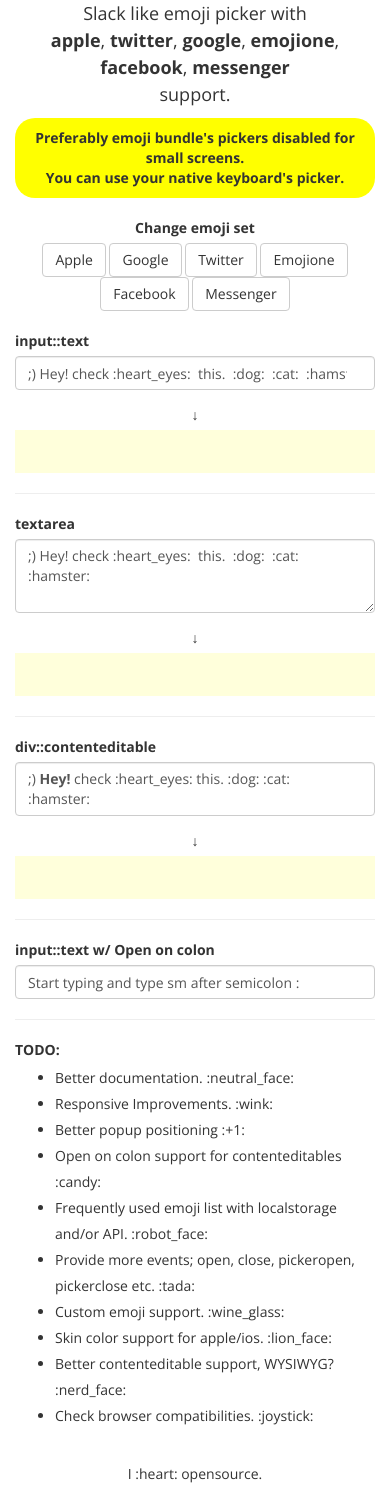
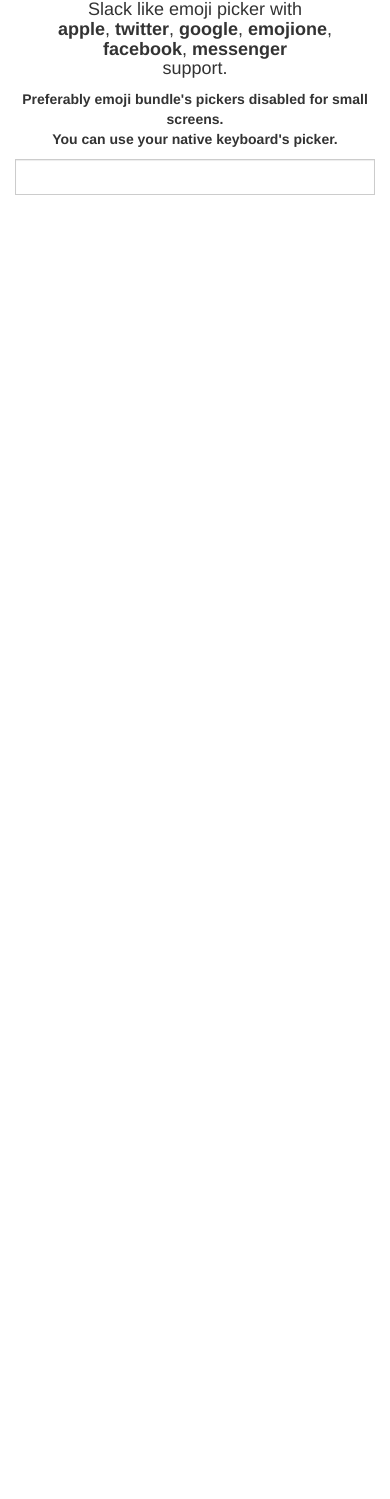
Before and after one commit to eole-repos/emoji-picker, a website: page demo/index.html in a window 390 px wide. Shown: the part 139-1638 px from the top of the page. After the commit the page ends 844 px from the top, so only its background shows below. Drawn offline with nearby package versions, Linux system fonts and the light colour scheme.

Commit message:
add demo

```diff
--- a/demo/index.html
+++ b/demo/index.html
@@ -14,70 +14,35 @@
 
     <link rel="stylesheet" href="../wdt-emoji-bundle.css"/>
     <script type="text/javascript" src="../emoji.min.js"></script>
+    <script type="text/javascript" src="../emoji-data-by-category.js"></script>
     <script type="text/javascript" src="../wdt-emoji-bundle.js"></script>
+    <style type="text/css">
+        #room_detail_message_form {
+            display: block;
+            overflow: auto;
+            min-height: 28px;
+            max-height: 84px;
+            min-width: 65%;
+            outline: 0;
+            padding: 6px 6px 0px 12px;
+            font-size: 14px;
+            line-height: 2;
+            color: #555;
+            background-color: #fff;
+            background-image: none;
+            -webkit-transition: border-color ease-in-out .15s,-webkit-box-shadow ease-in-out .15s;
+            -o-transition: border-color ease-in-out .15s,box-shadow ease-in-out .15s;
+            transition: border-color ease-in-out .15s,box-shadow ease-in-out .15s;
 
-    <style type="text/css">
-        body {
-            font-family: 'Open Sans', sans-serif;
-            overflow-y: scroll;
+            background-color: #fff;
+            border: 1px solid #ccc;
+            -webkit-box-shadow: inset 0 1px 1px rgba(0,0,0,.075);
+            box-shadow: inset 0 1px 1px rgba(0,0,0,.075);
         }
-
-        label {
-            font-weight: bold;
-        }
-
-        .label-block {
-            display: block;
-            text-align: center;
-        }
-
-        #fullname-output,
-        #comment-output,
-        #contenteditable-output,
-        #contenteditable2-output {
-            min-height: 43px;
-            padding: 10px;
-            background-color: rgba(255, 255, 0, 0.14);
-        }
-
-        #head-title .emoji-outer {
-            width: 64px;
-            height: 64px;
-        }
-
-        .form-control {
-            padding-right: 27px;
-        }
-
-        div.form-control {
-            height: auto;
-        }
-
-        .todo-list li {
-            line-height: 26px;
-        }
-
-        .bottom-text .emoji-sizer {
-            width: 14px;
-            height: 14px;
-        }
-
-        .mobile-notice {
-            background: #ffff00;
-            padding: 10px;
-            border-radius: 20px
-        }
-
-        .set-changers {
-            margin: 20px 0;
-        }
-
-        h4 {
-            line-height: 1.5em;
+        #room_detail_message_form > div {
+            height: 28px;
         }
     </style>
-
-
 </head>
 <body>
 
@@ -93,84 +58,25 @@
               <strong> Preferably emoji bundle's pickers disabled for small screens. <br> You can use your native keyboard's picker.</strong>
             </p>
 
-            <div class="text-center set-changers">
-              <label>Change emoji set</label>
+            <div id="room_detail_message_form" class="wdt-emoji-bundle-enabled wdt-emoji-open-on-colon" contenteditable="true">
                 <div>
-                  <a class="btn btn-default change-emoji-type" data-emoji-type="apple" href="#apple">Apple</a>
-                  <a class="btn btn-default change-emoji-type" data-emoji-type="google" href="#google">Google</a>
-                  <a class="btn btn-default change-emoji-type" data-emoji-type="twitter" href="#twitter">Twitter</a>
-                  <a class="btn btn-default change-emoji-type" data-emoji-type="emojione" href="#emojione">Emojione</a>
-                  <a class="btn btn-default change-emoji-type" data-emoji-type="facebook" href="#facebook">Facebook</a>
-                  <a class="btn btn-default change-emoji-type" data-emoji-type="messenger" href="#messenger">Messenger</a>
+                    <br>
                 </div>
             </div>
-
-            <form>
-                <div class="form-group">
-                    <label>input::text</label>
-                    <input id="fullname" type="text" value=";) Hey! check :heart_eyes:  this.  :dog:  :cat:  :hamster: " class="form-control wdt-emoji-bundle-enabled wdt-emoji-open-on-colon">
-                </div>
-                <div class="form-group">
-                    <label class="label-block">&downarrow;</label>
-                    <div id="fullname-output"></div>
-                </div>
-                <hr>
-                <div class="form-group">
-                    <label>textarea</label>
-                    <textarea id="comment" name="comment" class="form-control wdt-emoji-bundle-enabled wdt-emoji-open-on-colon" rows="3">;) Hey! check :heart_eyes:  this.  :dog:  :cat:  :hamster: </textarea>
-                </div>
-                <div class="form-group">
-                    <label class="label-block">&downarrow;</label>
-                    <div id="comment-output"></div>
-                </div>
-                <hr>
-                <div class="form-group">
-                    <label>div::contenteditable</label>
-                    <div id="contenteditable" class="form-control wdt-emoji-bundle-enabled" contentEditable="true">;) <strong>Hey!</strong> check :heart_eyes:  this.  :dog:  :cat:  :hamster:</div>
-                </div>
-                <div class="form-group">
-                    <label class="label-block">&downarrow;</label>
-                    <div id="contenteditable-output"></div>
-                </div>
-                <hr>
-                <div class="form-group">
-                    <label>input::text w/ Open on colon</label>
-                    <input id="open-on-colon" type="text" value="Start typing and type sm after semicolon :" class="form-control wdt-emoji-bundle-enabled wdt-emoji-open-on-colon">
-                </div>
-
-                <hr>
-                <div class="form-group">
-                    <label>TODO:</label>
-                    <div>
-                        <ul class="todo-list">
-                            <li>Better documentation. :neutral_face:</li>
-                            <li>Responsive Improvements. :wink:</li>
-                            <li>Better popup positioning :+1:</li>
-                            <li>Open on colon support for contenteditables :candy:</li>
-                            <li>Frequently used emoji list with localstorage and/or API. :robot_face:</li>
-                            <li>Provide more events; open, close, pickeropen, pickerclose etc. :tada: </li>
-                            <li>Custom emoji support. :wine_glass:</li>
-                            <li>Skin color support for apple/ios. :lion_face:</li>
-                            <li>Better contenteditable support, WYSIWYG? :nerd_face:</li>
-                            <li>Check browser compatibilities. :joystick:</li>
-                        </ul>
-                    </div>
-                </div>
-                <div class="form-group text-center bottom-text">
-                    <br>
-                    <p>I :heart: opensource.</p>
-                </div>
-            </form>
-
         </div>
     </div>
 </div>
 
+<div id="wdt-emoji-search-popup">
+    <div class="wdt-emoji-search-results">
+    </div>
+</div>
+
 <div class="wdt-emoji-popup">
-    <a href="#" class="wdt-emoji-popup-mobile-closer"> &times; </a>
     <div class="wdt-emoji-menu-content">
         <div id="wdt-emoji-menu-header">
             <a class="wdt-emoji-tab active" data-group-name="Recent"></a>
+            <a class="wdt-emoji-tab" data-group-name="Custom"></a>
             <a class="wdt-emoji-tab" data-group-name="People"></a>
             <a class="wdt-emoji-tab" data-group-name="Nature"></a>
             <a class="wdt-emoji-tab" data-group-name="Foods"></a>
@@ -179,83 +85,45 @@
             <a class="wdt-emoji-tab" data-group-name="Objects"></a>
             <a class="wdt-emoji-tab" data-group-name="Symbols"></a>
             <a class="wdt-emoji-tab" data-group-name="Flags"></a>
-            <a class="wdt-emoji-tab" data-group-name="Custom"></a>
         </div>
         <div class="wdt-emoji-scroll-wrapper">
             <div id="wdt-emoji-menu-items">
-                <input id="wdt-emoji-search" type="text" placeholder="Search">
-                <h3 id="wdt-emoji-search-result-title">Search Results</h3>
                 <div class="wdt-emoji-sections"></div>
-                <div id="wdt-emoji-no-result">No emoji found</div>
             </div>
         </div>
         <div id="wdt-emoji-footer">
             <div id="wdt-emoji-preview">
                 <span id="wdt-emoji-preview-img"></span>
                 <div id="wdt-emoji-preview-text">
-                    <span id="wdt-emoji-preview-name"></span><br>
+                    <span id="wdt-emoji-preview-name"></span>
+                    <br>
                     <span id="wdt-emoji-preview-aliases"></span>
                 </div>
             </div>
-
-            <div id="wdt-emoji-preview-bundle">
-                <span>WDT Emoji Bundle</span>
-            </div>
+            <div id="wdt-emoji-preview-bundle"></div>
         </div>
     </div>
 </div>
 
 <script type="text/javascript">
     (function () {
-
         wdtEmojiBundle.defaults.emojiSheets = {
             'apple'    : '../sheets/sheet_apple_64_indexed_128.png',
             'google'   : '../sheets/sheet_google_64_indexed_128.png',
             'twitter'  : '../sheets/sheet_twitter_64_indexed_128.png',
             'emojione' : '../sheets/sheet_emojione_64_indexed_128.png',
             'facebook' : '../sheets/sheet_facebook_64_indexed_128.png',
-            'messenger': '../sheets/sheet_messenger_64_indexed_128.png'
+            'messenger': '../sheets/sheet_messenger_64_indexed_128.png',
+            'custom'   : '../sheets/custom-emoji-data/'
         };
 
-        wdtEmojiBundle.init('.wdt-emoji-bundle-enabled');
-
+        wdtEmojiBundle.init();
+        wdtEmojiBundle.changeType("apple");
+        wdtEmojiBundle.initEmojiPicker();
+        wdtEmojiBundle.initEmojiSearchPopup('.wdt-emoji-bundle-enabled');
         wdtEmojiBundle.on('afterSelect', function (a, b) {
             console.log('afterSelect', a, b);
         });
-
-        var typeChangers = document.querySelectorAll('.change-emoji-type');
-        for (var i = 0; i < typeChangers.length; i++) {
-            typeChangers[i].addEventListener('click', function () {
-                wdtEmojiBundle.changeType(this.dataset.emojiType);
-                return false;
-            });
-        }
-        var ev = document.createEvent('Event');
-        ev.initEvent('input', true, true);
-
-        // ------------------------------------------------------
-        document.getElementById('fullname').addEventListener('input', function () {
-            document.getElementById('fullname-output').innerHTML = wdtEmojiBundle.render(this.value);
-        });
-        document.getElementById('fullname').dispatchEvent(ev);
-        // ------------------------------------------------------
-
-        // ------------------------------------------------------
-        document.getElementById('comment').addEventListener('input', function () {
-            document.getElementById('comment-output').innerHTML = wdtEmojiBundle.render(this.value);
-        });
-        document.getElementById('comment').dispatchEvent(ev);
-        // ------------------------------------------------------
-
-        document.getElementById('contenteditable').addEventListener('input', function () {
-            document.getElementById('contenteditable-output').innerHTML = wdtEmojiBundle.render(this.innerHTML);
-        });
-        document.getElementById('contenteditable').dispatchEvent(ev);
-
-        document.getElementById('head-title').innerHTML  = wdtEmojiBundle.render(document.getElementById('head-title').innerHTML);
-        document.querySelector('.todo-list').innerHTML   = wdtEmojiBundle.render(document.querySelector('.todo-list').innerHTML);
-        document.querySelector('.bottom-text').innerHTML = wdtEmojiBundle.render(document.querySelector('.bottom-text').innerHTML);
-
     })();
 </script>
 </body>
```
Also changed, not shown: sheets/custom-emoji-data/raku-smile.png (added). Lines whose indentation alone changed are shown as unchanged.
